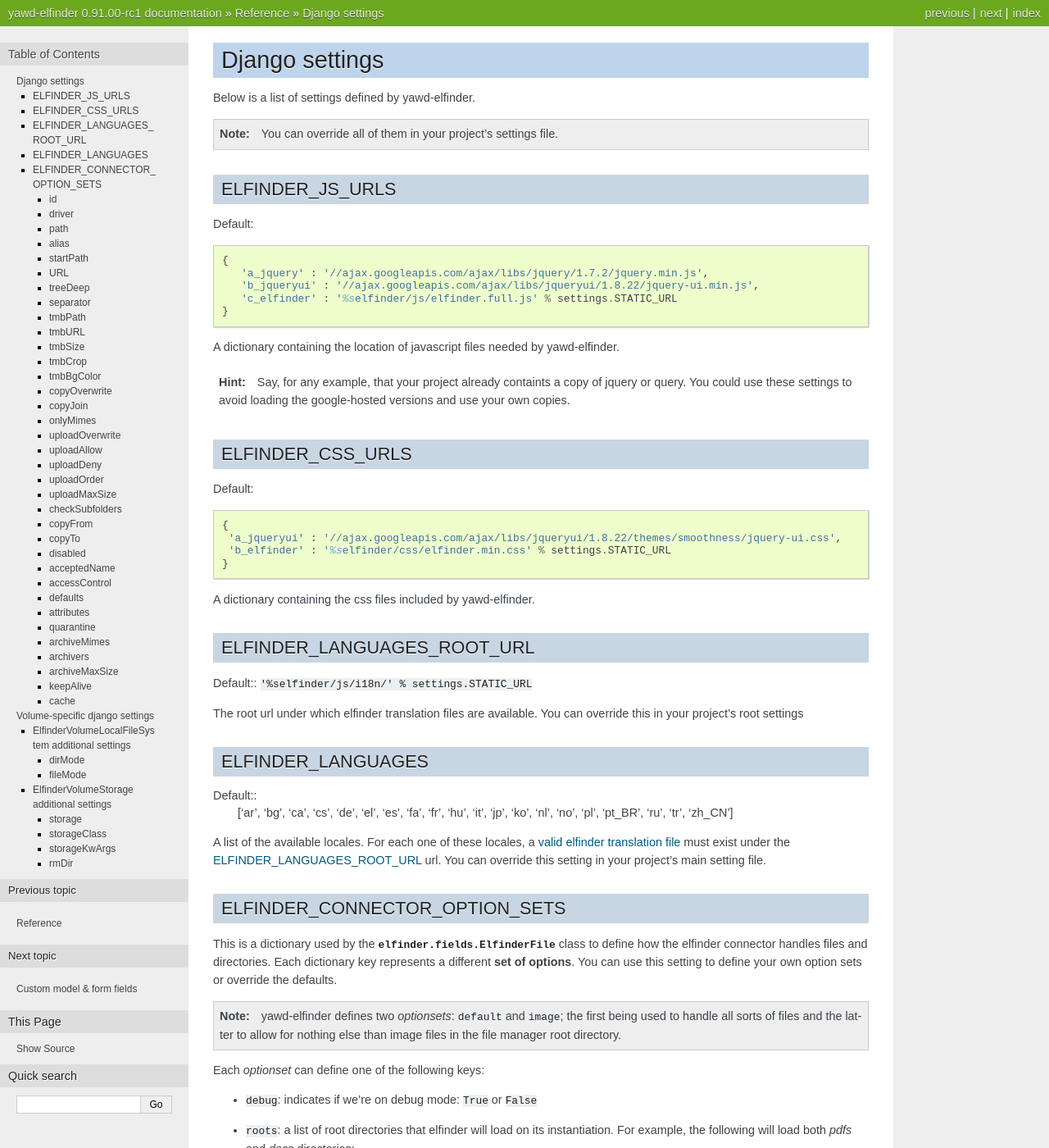
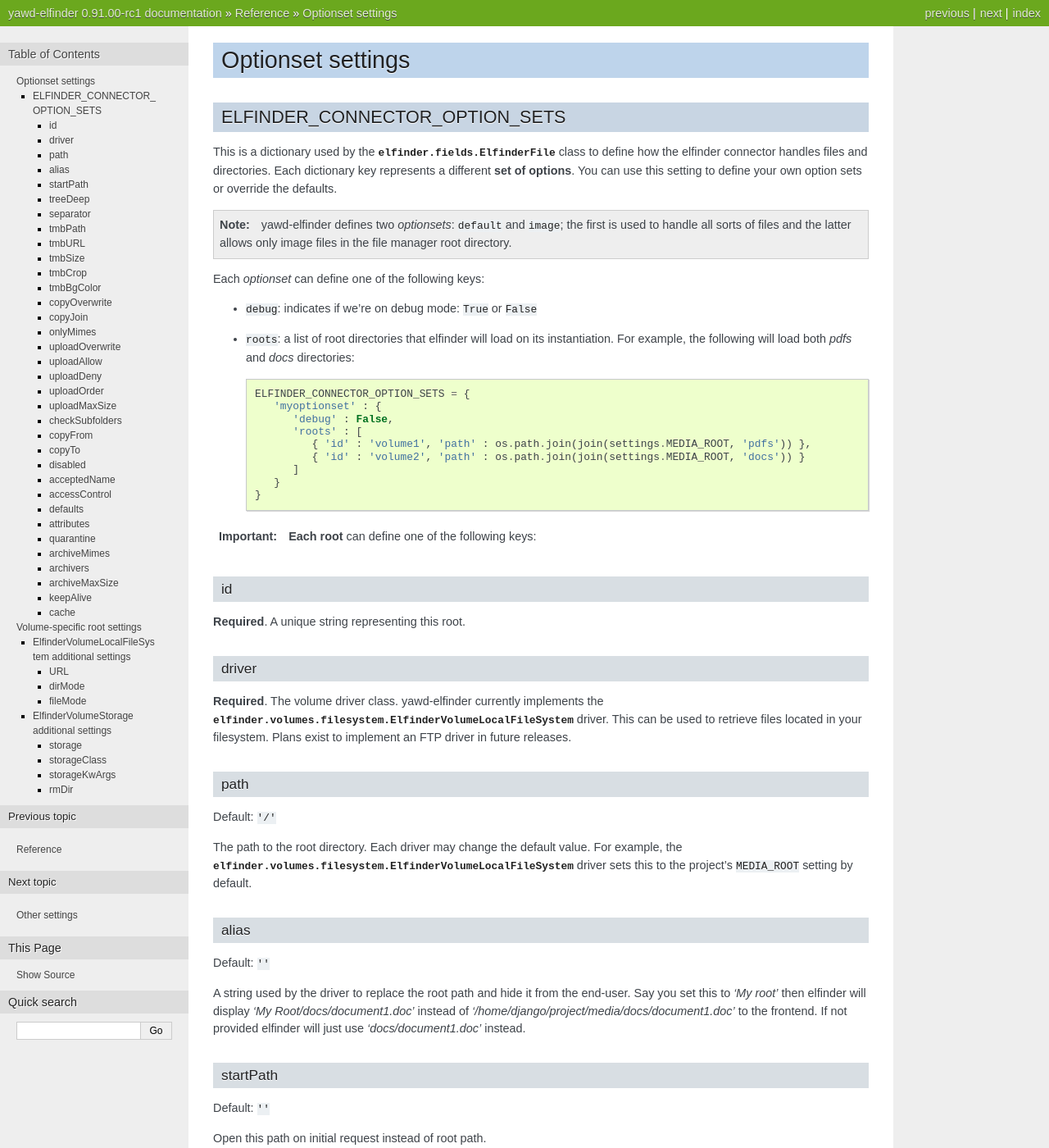
Before and after one commit to ppetrid/yawd-elfinder, a Sphinx documentation site: the page built from docs/ref/settings.rst, in a window 1280 px wide and 1400 px high. Shown: the whole window at 82% size. Built offline with Sphinx 7.4.7, drawn with Linux system fonts in a browser that asks for light colours; some of the changed text lies outside the part shown.

Commit message:
reorganize settings documentation

```diff
--- a/docs/ref/index.rst
+++ b/docs/ref/index.rst
@@ -6,6 +6,7 @@ Reference
    :maxdepth: 1
 
    settings
+   other-settings
    fields
    connector
    drivers
--- a/docs/ref/settings.rst
+++ b/docs/ref/settings.rst
@@ -1,73 +1,8 @@
-.. _settings:
+.. _optionset-settings:
 
-***************
-Django settings
-***************
-
-Below is a list of settings defined by yawd-elfinder.
-
-.. note::
-
-   You can override all of them in your project's settings file.
-
-.. _setting-ELFINDER_JS_URLS:
-
-ELFINDER_JS_URLS
-----------------
-
-Default::
-
-   {
-      'a_jquery' : '//ajax.googleapis.com/ajax/libs/jquery/1.7.2/jquery.min.js',
-      'b_jqueryui' : '//ajax.googleapis.com/ajax/libs/jqueryui/1.8.22/jquery-ui.min.js',
-      'c_elfinder' : '%selfinder/js/elfinder.full.js' % settings.STATIC_URL
-   }
-
-A dictionary containing the location of javascript files needed by
-yawd-elfinder.
-
-.. hint::
-
-   Say, for any example, that your project already containts a
-   copy of jquery or query. You could use these settings to avoid loading
-   the google-hosted versions and use your own copies.
-
-.. _setting-ELFINDER_CSS_URLS:
-
-ELFINDER_CSS_URLS
------------------
-
-Default::
-
-   {
-    'a_jqueryui' : '//ajax.googleapis.com/ajax/libs/jqueryui/1.8.22/themes/smoothness/jquery-ui.css',
-    'b_elfinder' : '%selfinder/css/elfinder.min.css' % settings.STATIC_URL
-   }
-
-A dictionary containing the css files included by yawd-elfinder.
-
-.. _setting-ELFINDER_LANGUAGES_ROOT_URL:
-
-ELFINDER_LANGUAGES_ROOT_URL
----------------------------
-
-Default:: ``'%selfinder/js/i18n/' % settings.STATIC_URL``
-
-The root url under which elfinder translation files are available. You can
-override this in your project's root settings
-
-.. _setting-ELFINDER_LANGUAGES:
-
-ELFINDER_LANGUAGES
-------------------
-
-Default::
-   ['ar', 'bg', 'ca', 'cs', 'de', 'el', 'es', 'fa', 'fr', 'hu', 'it', 'jp', 'ko', 'nl', 'no', 'pl', 'pt_BR', 'ru', 'tr', 'zh_CN']
-
-A list of the available locales. For each one of these locales, a
-`valid elfinder translation file <https://github.com/Studio-42/elFinder/tree/2.x/js/i18n>`_
-must exist under the :ref:`setting-ELFINDER_LANGUAGES_ROOT_URL` url. You can
-override this setting in your project's main setting file.
+******************
+Optionset settings
+******************
 
 .. _setting-ELFINDER_CONNECTOR_OPTION_SETS:
 
@@ -81,9 +16,9 @@ this setting to define your own option sets or override the defaults.
 
 .. note::
 
-   yawd-elfinder defines two *optionsets*: ``default`` and ``image``; the first
-   being used to handle all sorts of files and the latter to allow
-   for nothing else than image files in the file manager root directory.
+   yawd-elfinder defines two *optionsets*: ``default`` and ``image``;
+   the first is used to handle all sorts of files and the latter allows
+   only image files in the file manager root directory.
 
 Each *optionset* can define one of the following keys:
 
@@ -154,18 +89,6 @@ startPath
 Default: ``''``
 
 Open this path on initial request instead of root path.
-
-.. _setting-URL:
-
-URL
-+++
-
-Default: ``''``
-
-The URL corresponding to the root directory (e.g. ``'http://example.com/files/'``).
-Each driver may provide a different default value or require it. For example,
-the :class:`elfinder.volumes.filesystem.ElfinderVolumeLocalFileSystem`
-sets this to  the ``MEDIA_URL`` setting by default.
 
 .. _setting-treeDeep:
 
@@ -590,18 +513,26 @@ might be better. ``0`` seconds means that internal caching is disabled.
 	for yawd-elfinder to notice with the default value. However in typical
 	set-ups this is not an issue.
 
-*******************************
-Volume-specific django settings
-*******************************
+*****************************
+Volume-specific root settings
+*****************************
 
-Each volume driver defines a set of extra `root-wise` configuration
-options, depending on its needs.
+Each volume driver can define its own extra `root configuration
+options <setting-ELFINDER_CONNECTOR_OPTION_SETS_>`_.
 
 ElfinderVolumeLocalFileSystem additional settings
 ------------------------------------------------
 
 The :class:`elfinder.volumes.filesystem.ElfinderVolumeLocalFileSystem`
-driver defines two extra options:
+driver defines three extra options:
+
+.. _setting-URL:
+
+URL
++++
+
+**Required**. The URL to the root directory
+(e.g. ``'http://example.com/files/'``).
 
 .. _setting-dirMode:
 
```
Also changed, not shown: docs/ref/other-settings.rst (added, +70 -0 lines).
